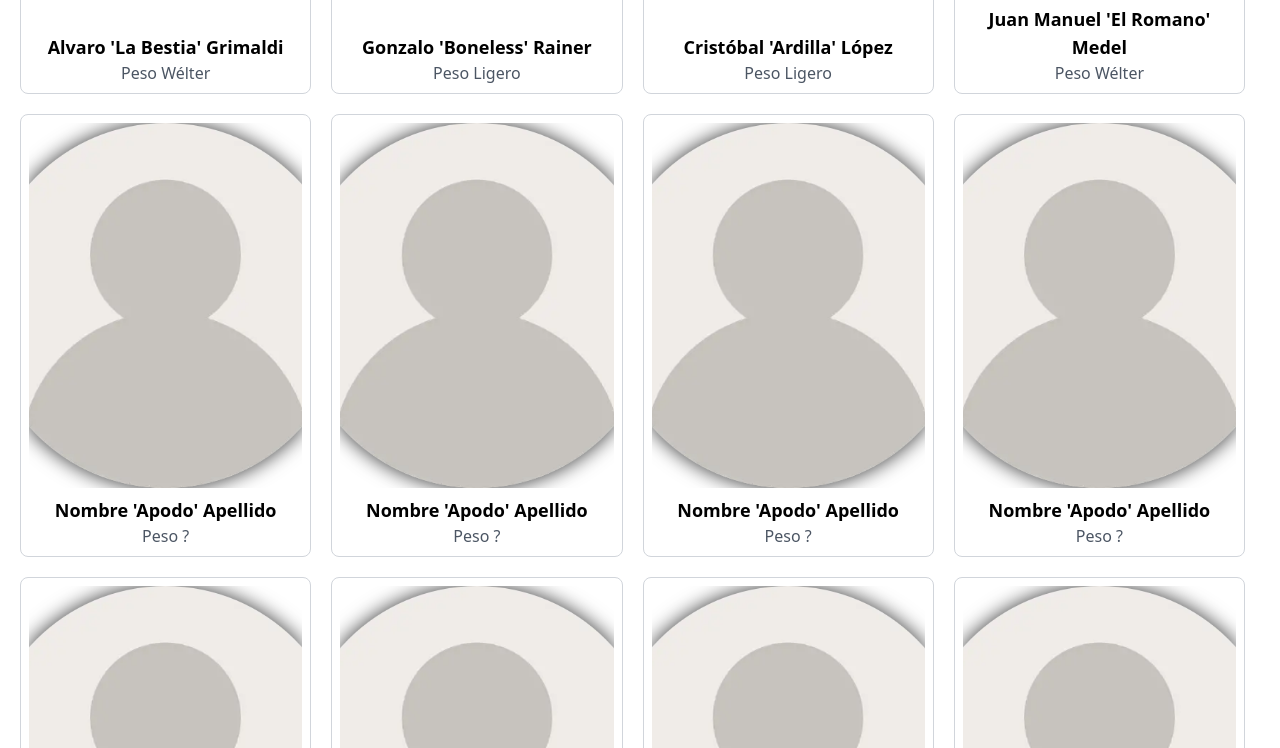
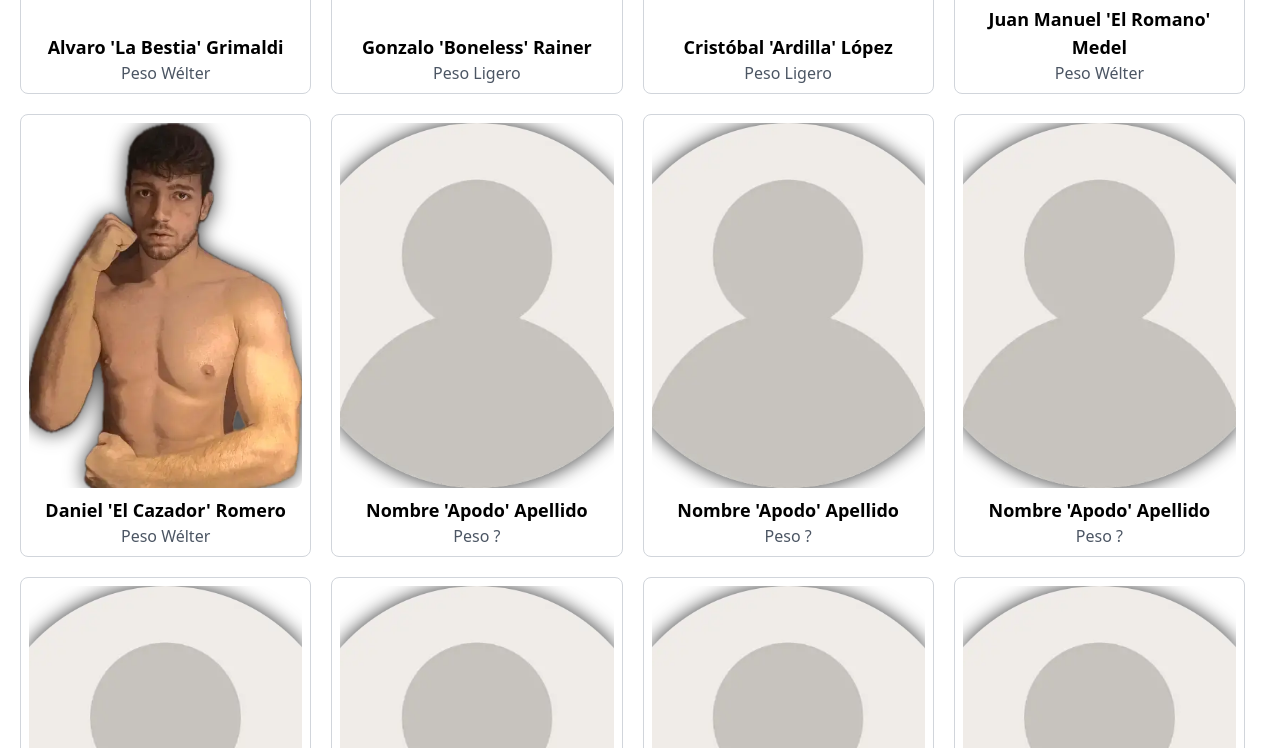
Before and after one commit to benjamibono/siam-may-xerez, an Astro site: page /luchadores in a window 1280 px wide. Shown: the part 532-1280 px from the top of the page. Built offline with nearby package versions, Linux system fonts and the light colour scheme; Astro itself is replaced by a stand-in of ours; what @midudev/tailwind-animations would draw is missing.

Commit message:
Agregar nuevo luchador Daniel 'El Cazador' Romero con su imagen y peso correspondiente

```diff
--- a/src/pages/luchadores.astro
+++ b/src/pages/luchadores.astro
@@ -7,6 +7,7 @@ import grimaldi from "../images/grimaldi.webp";
 import rainer from "../images/rainer.webp";
 import cristobal from "../images/cristobal.webp";
 import medel from "../images/medel.webp";
+import daniel from "../images/daniel.webp";
 
 import user from "../images/user.webp";
 
@@ -26,8 +27,12 @@ const luchadores = [
     peso: "Peso Ligero",
     foto: cristobal,
   },
-  { nombre: "Juan Manuel 'El Romano'  Medel", peso: "Peso Wélter", foto: medel },
-  { nombre: "Nombre 'Apodo' Apellido", peso: "Peso ?", foto: user },
+  {
+    nombre: "Juan Manuel 'El Romano'  Medel",
+    peso: "Peso Wélter",
+    foto: medel,
+  },
+  { nombre: "Daniel 'El Cazador' Romero", peso: "Peso Wélter", foto: daniel },
   { nombre: "Nombre 'Apodo' Apellido", peso: "Peso ?", foto: user },
   { nombre: "Nombre 'Apodo' Apellido", peso: "Peso ?", foto: user },
   { nombre: "Nombre 'Apodo' Apellido", peso: "Peso ?", foto: user },
```
Also changed, not shown: src/images/daniel.webp (added).
